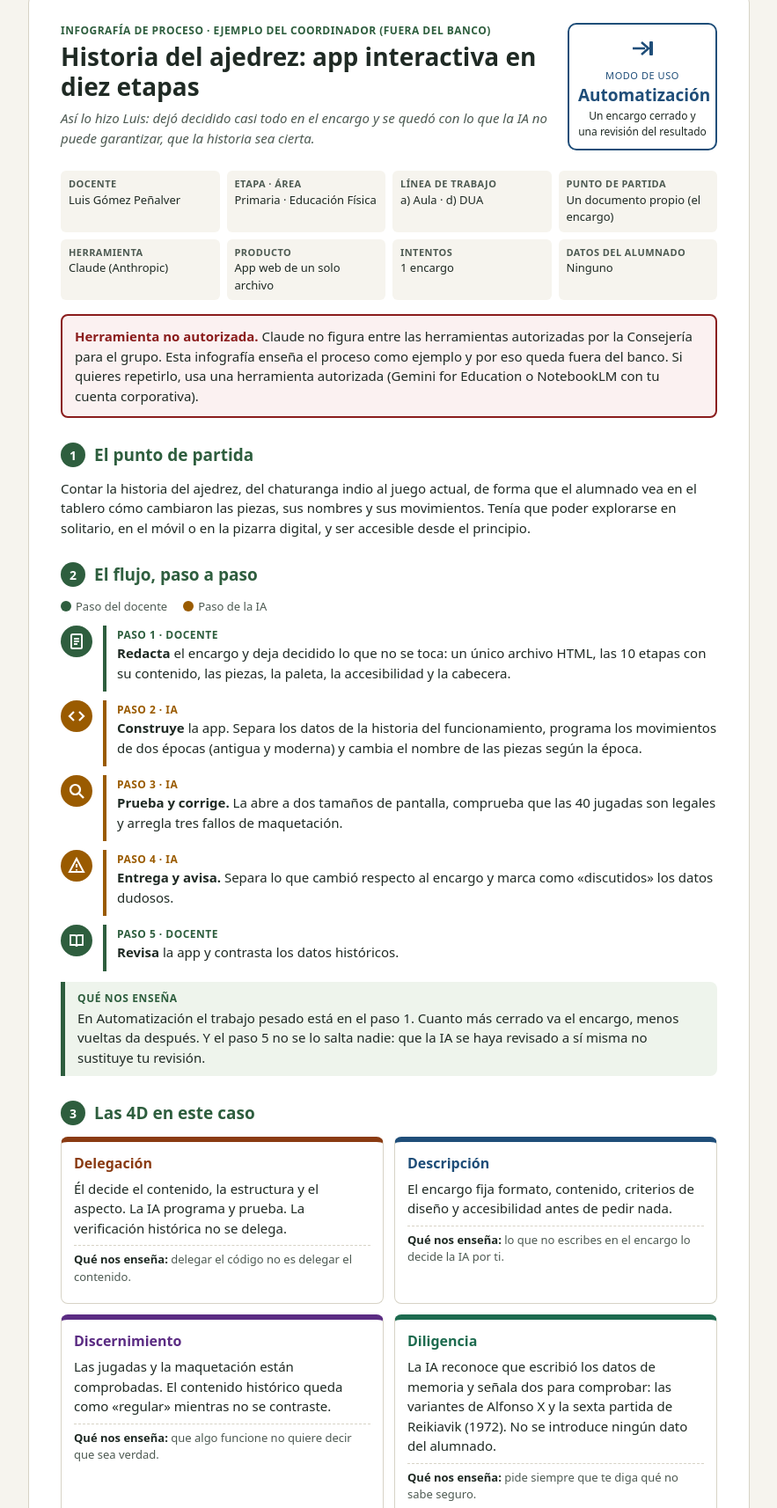
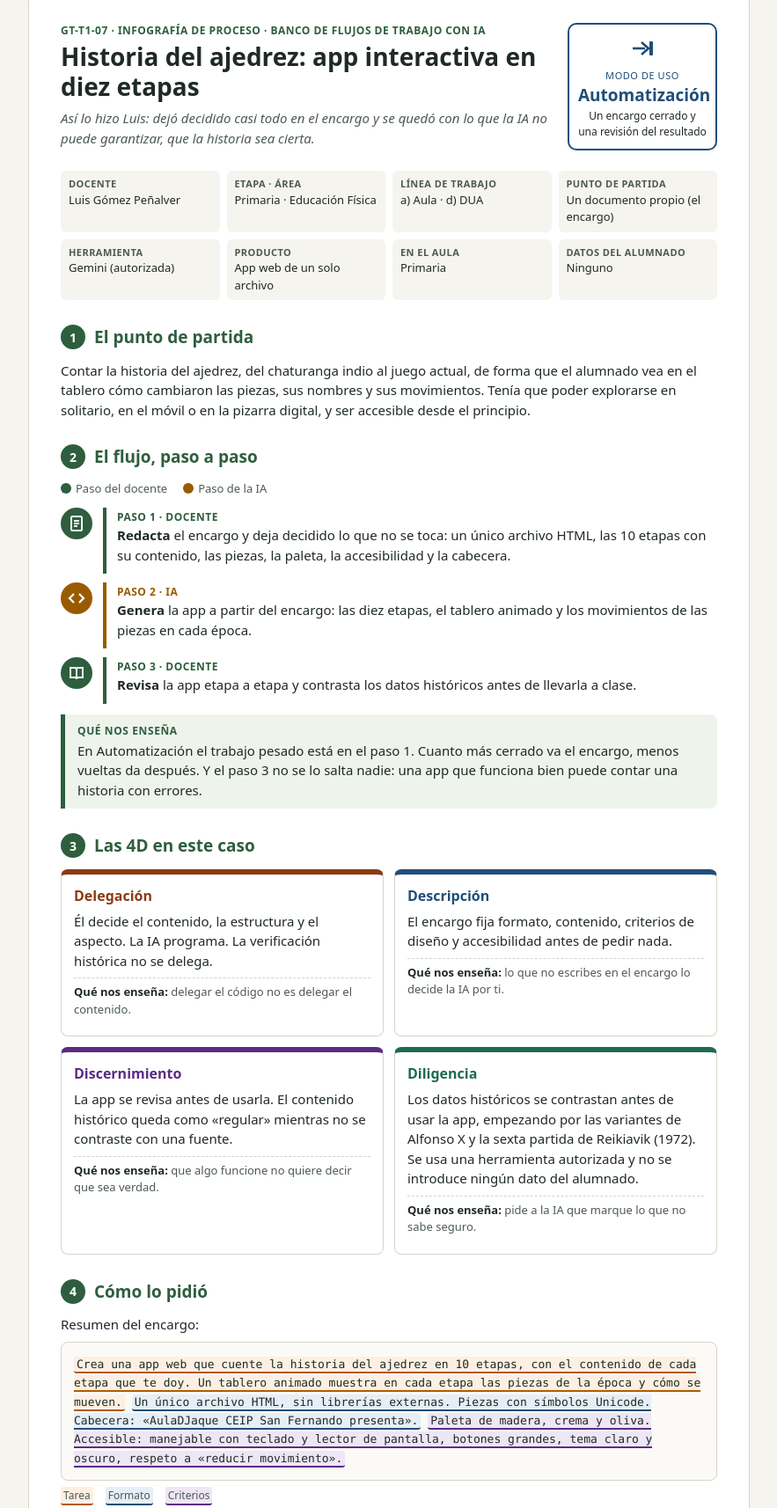
Before and after one commit to lgompen226-web/ViajeDelAjedrez, a plain HTML site: page index.html in a window 1280 px wide. Shown: the part 31-1745 px from the top of the page at 88% size, without its empty margins (198-1081 px from the left). Drawn offline with Linux system fonts and the light colour scheme.

Commit message:
Update index.html

```diff
--- a/index.html
+++ b/index.html
@@ -3,7 +3,7 @@
 <head>
 <meta charset="utf-8">
 <meta name="viewport" content="width=device-width, initial-scale=1">
-<title>Historia del ajedrez: app interactiva en diez etapas · Infografía de proceso</title>
+<title>GT-T1-07 · Historia del ajedrez: app interactiva en diez etapas · Infografía de proceso</title>
 <style>
   :root{
     --ink:#1f2a24; --muted:#4d5a52; --bg:#ffffff; --paper:#f6f4ee; --line:#d7d3c6;
@@ -96,7 +96,7 @@
 <header>
   <div class="head-top">
     <div>
-      <div class="eyebrow">Infografía de proceso · Ejemplo del coordinador (fuera del banco)</div>
+      <div class="eyebrow">GT-T1-07 · Infografía de proceso · Banco de flujos de trabajo con IA</div>
       <h1>Historia del ajedrez: app interactiva en diez etapas</h1>
       <p class="tagline">Así lo hizo Luis: dejó decidido casi todo en el encargo y se quedó con lo que la IA no puede garantizar, que la historia sea cierta.</p>
     </div>
@@ -112,12 +112,11 @@
     <div><b>Etapa · área</b>Primaria · Educación Física</div>
     <div><b>Línea de trabajo</b>a) Aula · d) DUA</div>
     <div><b>Punto de partida</b>Un documento propio (el encargo)</div>
-    <div><b>Herramienta</b>Claude (Anthropic)</div>
+    <div><b>Herramienta</b>Gemini (autorizada)</div>
     <div><b>Producto</b>App web de un solo archivo</div>
-    <div><b>Intentos</b>1 encargo</div>
+    <div><b>En el aula</b>Primaria</div>
     <div><b>Datos del alumnado</b>Ninguno</div>
   </div>
-  <div class="alert"><b>Herramienta no autorizada.</b> Claude no figura entre las herramientas autorizadas por la Consejería para el grupo. Esta infografía enseña el proceso como ejemplo y por eso queda fuera del banco. Si quieres repetirlo, usa una herramienta autorizada (Gemini for Education o NotebookLM con tu cuenta corporativa).</div>
 </header>
 
 <section id="partida">
@@ -135,22 +134,14 @@
     </li>
     <li class="step ia">
       <div class="ico"><svg width="20" height="20" viewBox="0 0 20 20" aria-hidden="true"><path d="M7 5l-5 5 5 5M13 5l5 5-5 5" fill="none" stroke="#fff" stroke-width="2.2"/></svg></div>
-      <div class="body"><div class="who">Paso 2 · IA</div><p><span class="verb">Construye</span> la app. Separa los datos de la historia del funcionamiento, programa los movimientos de dos épocas (antigua y moderna) y cambia el nombre de las piezas según la época.</p></div>
-    </li>
-    <li class="step ia">
-      <div class="ico"><svg width="20" height="20" viewBox="0 0 20 20" aria-hidden="true"><circle cx="8.5" cy="8.5" r="5.5" fill="none" stroke="#fff" stroke-width="2.2"/><path d="M13 13l5 5" stroke="#fff" stroke-width="2.4"/></svg></div>
-      <div class="body"><div class="who">Paso 3 · IA</div><p><span class="verb">Prueba y corrige.</span> La abre a dos tamaños de pantalla, comprueba que las 40 jugadas son legales y arregla tres fallos de maquetación.</p></div>
-    </li>
-    <li class="step ia">
-      <div class="ico"><svg width="20" height="20" viewBox="0 0 20 20" aria-hidden="true"><path d="M10 2l8 15H2z" fill="none" stroke="#fff" stroke-width="2"/><path d="M10 8v4M10 14v1.5" stroke="#fff" stroke-width="2"/></svg></div>
-      <div class="body"><div class="who">Paso 4 · IA</div><p><span class="verb">Entrega y avisa.</span> Separa lo que cambió respecto al encargo y marca como «discutidos» los datos dudosos.</p></div>
+      <div class="body"><div class="who">Paso 2 · IA</div><p><span class="verb">Genera</span> la app a partir del encargo: las diez etapas, el tablero animado y los movimientos de las piezas en cada época.</p></div>
     </li>
     <li class="step doc">
       <div class="ico"><svg width="20" height="20" viewBox="0 0 20 20" aria-hidden="true"><path d="M3 4h5c1.5 0 2 1 2 2v11c0-1-1-2-2-2H3zM17 4h-5c-1.5 0-2 1-2 2v11c0-1 1-2 2-2h5z" fill="none" stroke="#fff" stroke-width="1.8"/></svg></div>
-      <div class="body"><div class="who">Paso 5 · Docente</div><p><span class="verb">Revisa</span> la app y contrasta los datos históricos.</p></div>
+      <div class="body"><div class="who">Paso 3 · Docente</div><p><span class="verb">Revisa</span> la app etapa a etapa y contrasta los datos históricos antes de llevarla a clase.</p></div>
     </li>
   </ol>
-  <div class="nota"><span class="lbl">Qué nos enseña</span>En Automatización el trabajo pesado está en el paso 1. Cuanto más cerrado va el encargo, menos vueltas da después. Y el paso 5 no se lo salta nadie: que la IA se haya revisado a sí misma no sustituye tu revisión.</div>
+  <div class="nota"><span class="lbl">Qué nos enseña</span>En Automatización el trabajo pesado está en el paso 1. Cuanto más cerrado va el encargo, menos vueltas da después. Y el paso 3 no se lo salta nadie: una app que funciona bien puede contar una historia con errores.</div>
 </section>
 
 <section id="cuatro-d">
@@ -158,7 +149,7 @@
   <div class="grid4">
     <div class="card d1">
       <h3>Delegación</h3>
-      <p>Él decide el contenido, la estructura y el aspecto. La IA programa y prueba. La verificación histórica no se delega.</p>
+      <p>Él decide el contenido, la estructura y el aspecto. La IA programa. La verificación histórica no se delega.</p>
       <p class="ens"><b>Qué nos enseña:</b> delegar el código no es delegar el contenido.</p>
     </div>
     <div class="card d2">
@@ -168,13 +159,13 @@
     </div>
     <div class="card d3">
       <h3>Discernimiento</h3>
-      <p>Las jugadas y la maquetación están comprobadas. El contenido histórico queda como «regular» mientras no se contraste.</p>
+      <p>La app se revisa antes de usarla. El contenido histórico queda como «regular» mientras no se contraste con una fuente.</p>
       <p class="ens"><b>Qué nos enseña:</b> que algo funcione no quiere decir que sea verdad.</p>
     </div>
     <div class="card d4">
       <h3>Diligencia</h3>
-      <p>La IA reconoce que escribió los datos de memoria y señala dos para comprobar: las variantes de Alfonso X y la sexta partida de Reikiavik (1972). No se introduce ningún dato del alumnado.</p>
-      <p class="ens"><b>Qué nos enseña:</b> pide siempre que te diga qué no sabe seguro.</p>
+      <p>Los datos históricos se contrastan antes de usar la app, empezando por las variantes de Alfonso X y la sexta partida de Reikiavik (1972). Se usa una herramienta autorizada y no se introduce ningún dato del alumnado.</p>
+      <p class="ens"><b>Qué nos enseña:</b> pide a la IA que marque lo que no sabe seguro.</p>
     </div>
   </div>
 </section>
@@ -218,7 +209,7 @@
 <section id="comprueba">
   <h2><span class="num">7</span>Antes de usarlo, comprueba</h2>
   <ul class="check">
-    <li>Los datos históricos con una fuente fiable, empezando por los dos señalados.</li>
+    <li>Los datos históricos con una fuente fiable, empezando por las variantes de Alfonso X y la sexta partida de Reikiavik (1972).</li>
     <li>Que los textos se ajustan al nivel del grupo con el que la vas a usar.</li>
     <li>Que la app no pide ni guarda datos del alumnado.</li>
     <li>Que funciona en el móvil, en la pizarra digital y con el teclado.</li>
```
